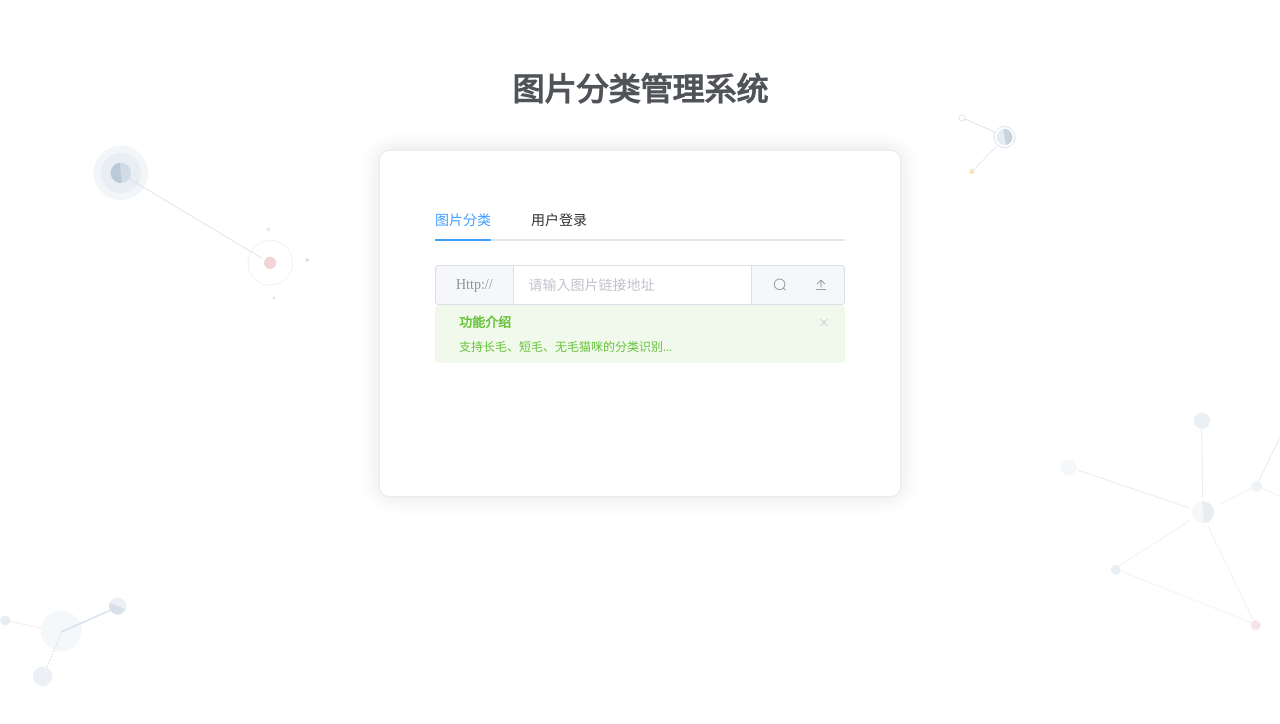
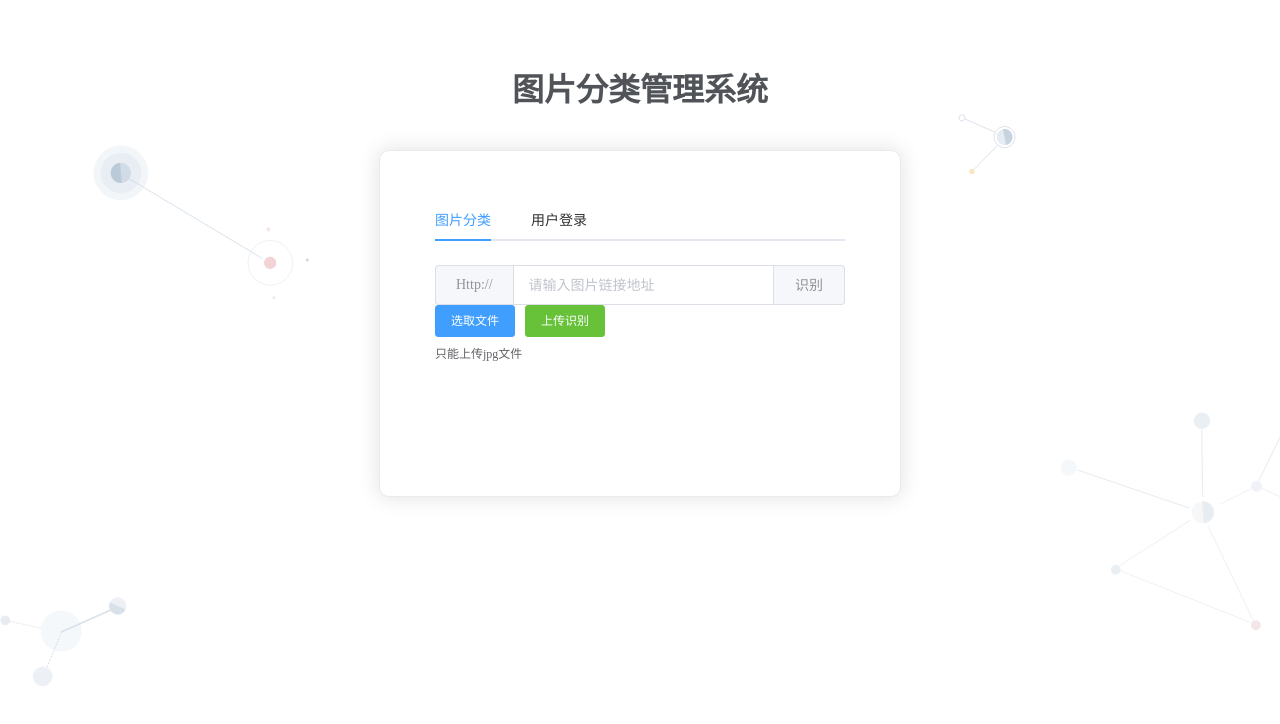
Before and after one commit to chenyuming98/image-web, a Vue app: page /login in a window 1280 px wide. Shown: the top 724 px of the page. Built offline with nearby package versions, Linux system fonts and the light colour scheme; what e-icon-picker would draw is missing.

Commit message:
3.最终版再次修改

```diff
--- a/src/components/Login.vue
+++ b/src/components/Login.vue
@@ -6,25 +6,39 @@
         <el-tab-pane label="图片分类" name="first">
           <el-form style="margin-top: 10px;" :model="requestParameters" :inline="true" status-icon  ref="searchRefForm"
                    size="small"  >
+            <el-input placeholder="请输入图片链接地址" v-model="requestParameters.url" clearable>
+              <template slot="prepend">Http://</template>
+<!--              <el-button slot="append"  type="primary" icon="el-icon-upload2" size="small" @click="clickUpload"></el-button>-->
+              <el-button slot="append" icon="" @click="doSearch">识别</el-button>
+            </el-input>
 
-            <el-input placeholder="请输入图片链接地址" v-model="requestParameters.url">
-              <template slot="prepend">Http://</template>
-              <el-button slot="append" icon="el-icon-search" @click="doSearch"></el-button>
-              <el-button slot="append"  type="primary" icon="el-icon-upload2" size="small" @click="clickUpload" ></el-button>
 
-            </el-input>
             <el-upload
               class="upload-demo inline-block margin-right-10"
-              action="string" :http-request="beforeAvatarUpload" :limit="10" :show-file-list="false">
+              action="string" :http-request="beforeAvatarUpload"   :show-file-list="false">
               <el-button id="uploadUrlImage" type="primary" icon="el-icon-upload2" size="small" @click="" v-show="false">上传图片隐藏</el-button>
             </el-upload>
+          </el-form>
 
-          </el-form>
-          <el-alert
-            title="功能介绍"
-            type="success"
-            description="支持长毛、短毛、无毛猫咪的分类识别...">
-          </el-alert>
+          <el-upload
+            class="upload-demo"
+            ref="upload"
+            action="string"
+            :http-request="beforeAvatarUpload"
+            :on-preview="handlePreview"
+            :on-remove="handleRemove"
+
+            :auto-upload="false">
+            <el-button slot="trigger" size="small" type="primary">选取文件</el-button>
+            <el-button style="margin-left: 10px;" size="small" type="success" @click="submitUpload">上传识别</el-button>
+            <div slot="tip" class="el-upload__tip">只能上传jpg文件</div>
+          </el-upload>
+
+<!--          <el-alert-->
+<!--            title="功能介绍"-->
+<!--            type="success"-->
+<!--            description="支持长毛、短毛、无毛猫咪的分类识别...">-->
+<!--          </el-alert>-->
         </el-tab-pane>
         <el-tab-pane label="用户登录" name="second">
           <el-form label-position="left" :model="ruleForm" :rules="rules" ref="ruleForm" label-width="0px" >
@@ -132,6 +146,19 @@
     },
     // 里面的函数只有调用才会执行
     methods: {
+      submitUpload() {
+        if (this.$refs.upload.uploadFiles.length==0){
+          this.$message.error('上传图片列表为空，请选择图片');
+          return
+        }
+        this.$refs.upload.submit();
+      },
+      handleRemove(file, fileList) {
+        console.log(file, fileList);
+      },
+      handlePreview(file) {
+        console.log(file);
+      },
       // 获取用户名密码
       getuserpwd() {
         // if (getCookie('user') != '' && getCookie('pwd') != '') {
@@ -206,14 +233,13 @@
       /**
        *  处理文件上传前处理
        */
-      beforeAvatarUpload( file){
+      beforeAvatarUpload(file){
         this.dataList.length=0;
         let formData = new FormData();
         formData.append('file', file.file);
         showUploadImage(formData)
           .then(response => {
             let res = response.data;
-            debugger
             if (res['code']===200){
               // this.$message.success('上传成功!');
               this.dialogVisible=true;
@@ -251,7 +277,6 @@
         let name  = row['classification'];
         if (name){
           let s = name.split("//");
-          debugger
           if (s){
             if(s[1]==="LongHair"){
               return  '长毛猫';
```
